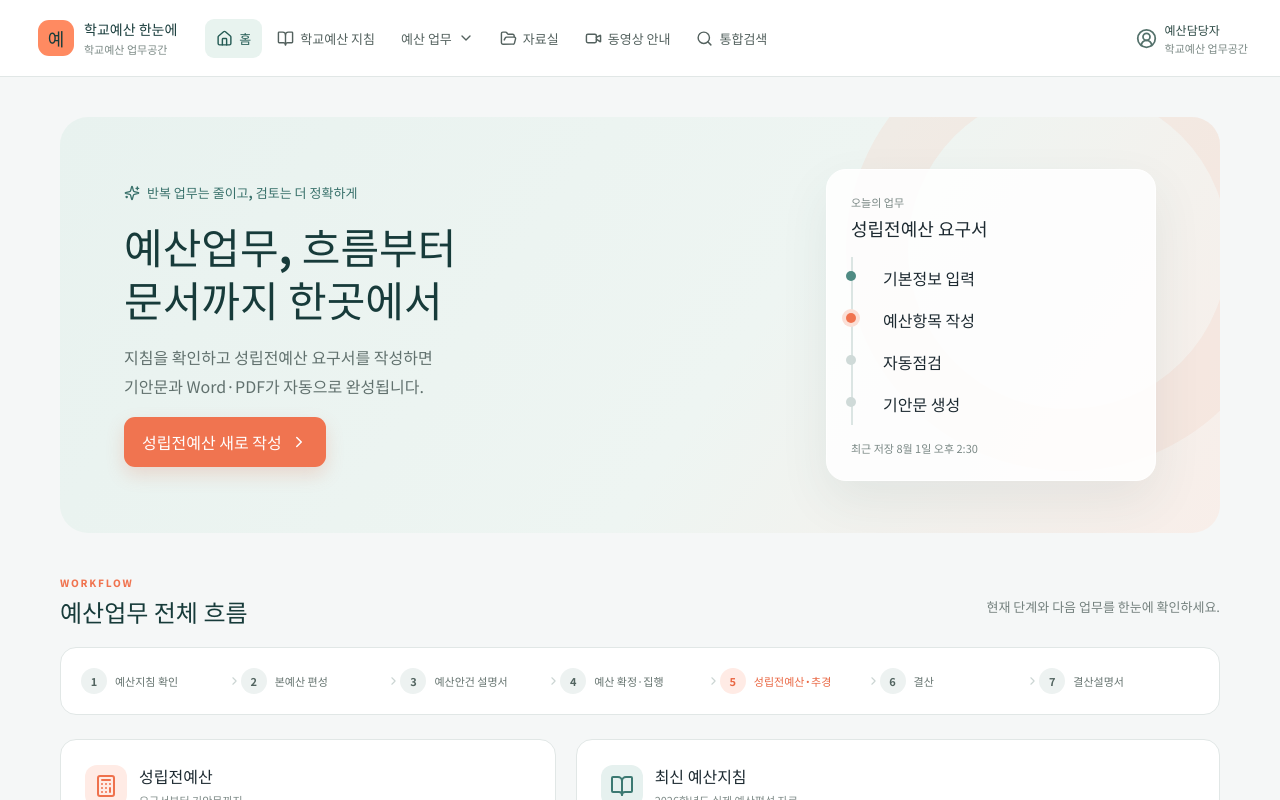
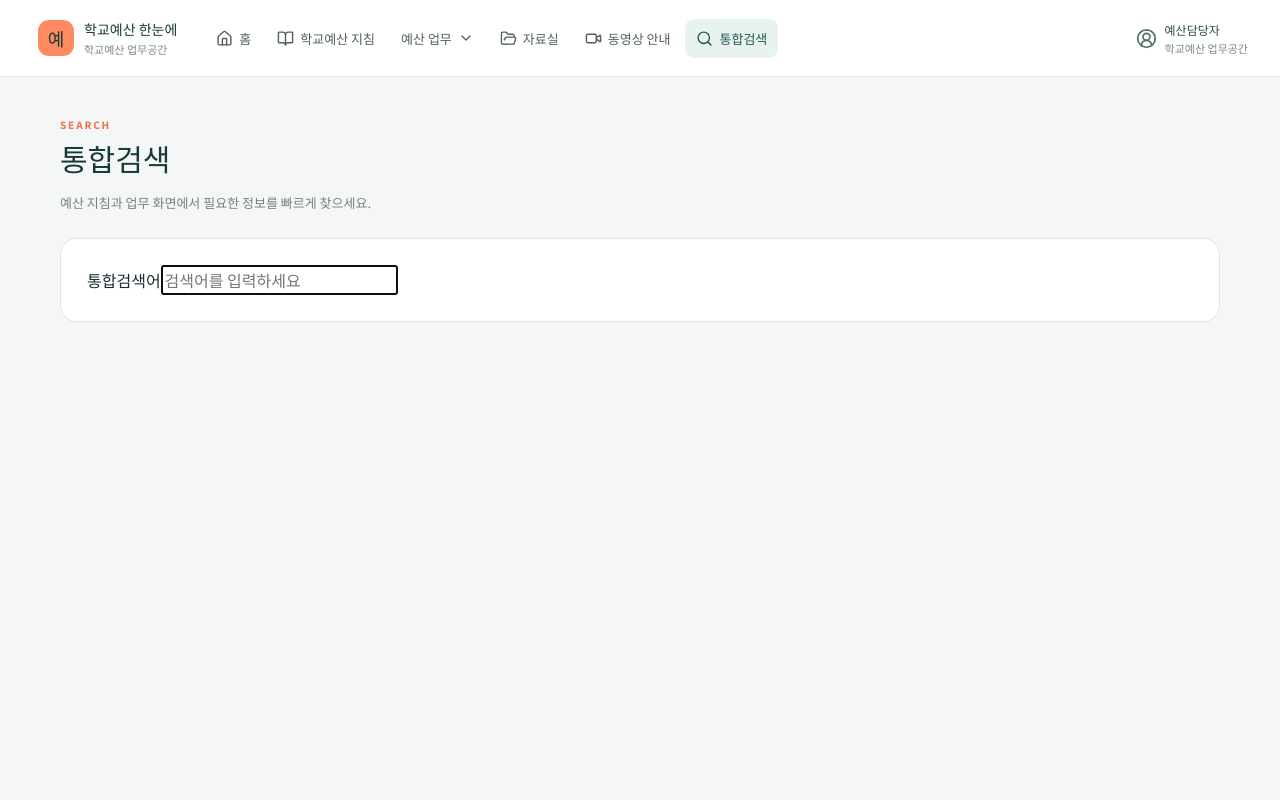
Before and after one commit to lovingculture/schoolbudget, a React (Vite) app: page / in a window 1280 px wide. Both pictures are taken after a click on the button "통합검색". Shown: the top 800 px of the page. Built offline with nearby package versions, Linux system fonts and the light colour scheme.

Commit message:
fix: add portal navigation destinations

```diff
--- a/src/App.tsx
+++ b/src/App.tsx
@@ -375,7 +375,66 @@ export function Portal({
         {view === "supplementary" && <SupplementaryPage />}
         {view === "budget" && <MainBudgetPage />}
         {view === "settings" && <SettingsPage />}
+        {view === "resources" && <ResourcesPage onGuidelines={() => go("guidelines")} />}
+        {view === "videos" && <VideoGuideLanding />}
+        {view === "search" && <PortalSearchPage />}
       </main>
+    </div>
+  );
+}
+
+function ResourcesPage({ onGuidelines }: { onGuidelines: () => void }) {
+  return (
+    <div className="content">
+      <div className="page-title">
+        <span>RESOURCES</span>
+        <h1>자료실</h1>
+        <p>학교예산 업무에 필요한 지침과 서식을 한곳에서 확인하세요.</p>
+      </div>
+      <section className="form-card">
+        <h2>예산지침과 서식</h2>
+        <p>현재 제공 중인 예산지침과 세출 요구자료 양식을 확인할 수 있습니다.</p>
+        <button type="button" className="primary" onClick={onGuidelines}>
+          학교예산 지침 열기
+        </button>
+      </section>
+    </div>
+  );
+}
+
+function VideoGuideLanding() {
+  return (
+    <div className="content">
+      <div className="page-title">
+        <span>VIDEO GUIDE</span>
+        <h1>동영상 안내</h1>
+        <p>예산 업무 절차를 동영상으로 안내합니다.</p>
+      </div>
+      <section className="form-card">
+        <h2>동영상 자료</h2>
+        <p>안내 동영상을 준비하고 있습니다.</p>
+      </section>
+    </div>
+  );
+}
+
+function PortalSearchPage() {
+  return (
+    <div className="content">
+      <div className="page-title">
+        <span>SEARCH</span>
+        <h1>통합검색</h1>
+        <p>예산 지침과 업무 화면에서 필요한 정보를 빠르게 찾으세요.</p>
+      </div>
+      <section className="form-card">
+        <label htmlFor="portal-search-query">통합검색어</label>
+        <input
+          id="portal-search-query"
+          type="search"
+          autoFocus
+          placeholder="검색어를 입력하세요"
+        />
+      </section>
     </div>
   );
 }
--- a/src/components/PortalHeader.tsx
+++ b/src/components/PortalHeader.tsx
@@ -23,7 +23,8 @@ export type PortalHeaderView =
   | "supplementary"
   | "settings"
   | "resources"
-  | "videos";
+  | "videos"
+  | "search";
 
 type PortalHeaderProps = {
   activeView: PortalHeaderView;
@@ -156,7 +157,12 @@ export function PortalHeader({
             <Video size={17} aria-hidden="true" />
             동영상 안내
           </button>
-          <button type="button" className="portal-search-button">
+          <button
+            type="button"
+            className={activeView === "search" ? "portal-search-button active" : "portal-search-button"}
+            aria-current={activeView === "search" ? "page" : undefined}
+            onClick={() => navigate("search")}
+          >
             <Search size={17} aria-hidden="true" />
             통합검색
           </button>
```
Also changed, not shown: 1 other file (tests, documents, lock files or other folders).
